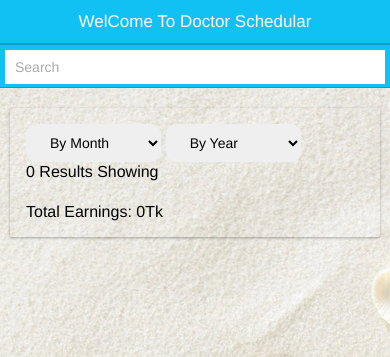
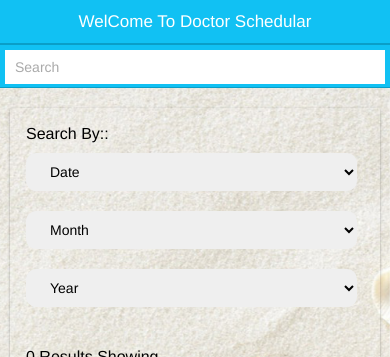
Before and after one commit to naieem/medical_scheduler, a plain HTML site: page index.html in a window 390 px wide. Shown: the top 357 px of the page. Drawn offline with Linux system fonts and the light colour scheme; some packages are replaced by stand-ins of ours; files whose address does not match are found by name.

Commit message:
updated with date search and search items width 100%

```diff
--- a/css/style.css
+++ b/css/style.css
@@ -56,9 +56,10 @@ a.button {
 
 select {
     padding: 10px 20px;
-    min-width: 40%;
+    width: 98%;
     border: none;
     border-radius: 10px;
+    margin-bottom: 20px;
 }
 
 .popup-container .popup {
@@ -72,6 +73,7 @@ select {
 #floating-menu .icon.menu-icon {
     background-color: #11c1f3 !important;
 }
-#floating-menu.active ion-floating-item >li{
+
+#floating-menu.active ion-floating-item >li {
     background-color: #11c1f3 !important;
 }
--- a/index.html
+++ b/index.html
@@ -26,18 +26,53 @@
         </div>
         <div class="card">
             <div class="item item-text-wrap">
+            <h1>Search By::</h1>
+                <select data-ng-model="search.date">
+                    <option value="">Date</option>
+                    <option value="1">1</option>
+                    <option value="2">2</option>
+                    <option value="3">3</option>
+                    <option value="4">4</option>
+                    <option value="5">5</option>
+                    <option value="6">6</option>
+                    <option value="7">7</option>
+                    <option value="8">8</option>
+                    <option value="9">9</option>
+                    <option value="10">10</option>
+                    <option value="11">11</option>
+                    <option value="12">12</option>
+                    <option value="13">13</option>
+                    <option value="14">14</option>
+                    <option value="15">15</option>
+                    <option value="16">16</option>
+                    <option value="17">17</option>
+                    <option value="18">18</option>
+                    <option value="19">19</option>
+                    <option value="20">20</option>
+                    <option value="21">21</option>
+                    <option value="22">22</option>
+                    <option value="23">23</option>
+                    <option value="24">24</option>
+                    <option value="25">25</option>
+                    <option value="26">26</option>
+                    <option value="27">27</option>
+                    <option value="28">28</option>
+                    <option value="29">29</option>
+                    <option value="30">30</option>
+                    <option value="31">31
+                </select>
                 <select data-ng-model="search.month">
-                    <option value="">By Month</option>
+                    <option value="">Month</option>
                     <option ng-repeat="mn in mnth" value="{{mn}}">{{mn}}</option>
                 </select>
                 <select data-ng-model="search.year">
-                    <option value="">By Year</option>
+                    <option value="">Year</option>
                     <option value="2017">2017</option>
                     <option value="2018">2018</option>
                     <option value="2019">2019</option>
                     <option value="2020">2020</option>
                 </select>
-                <br> {{filtered.length}} Results Showing
+                <br><br> {{filtered.length}} Results Showing
                 <br>
                 <h1>Total Earnings: {{filtered | sumOfValue:'amount'}}Tk</h1>
             </div>
```
Also changed, not shown: 1 other file.
